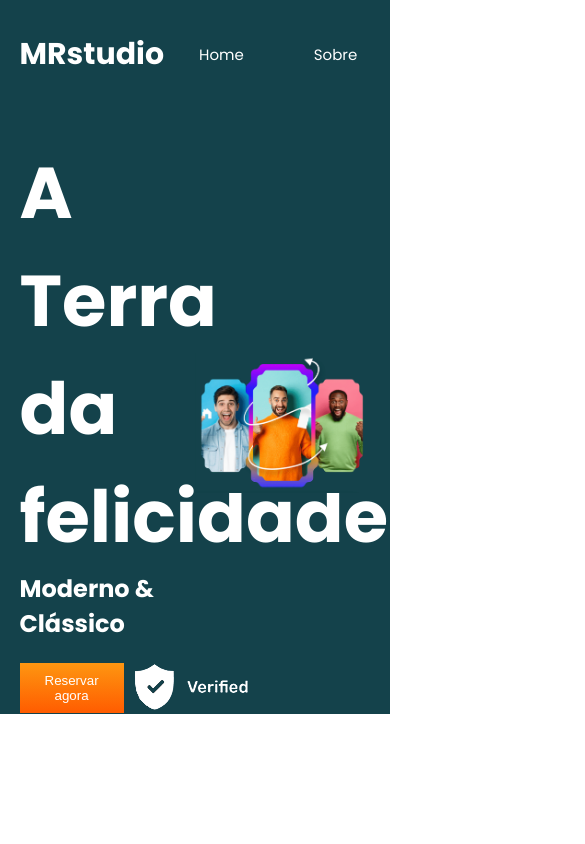
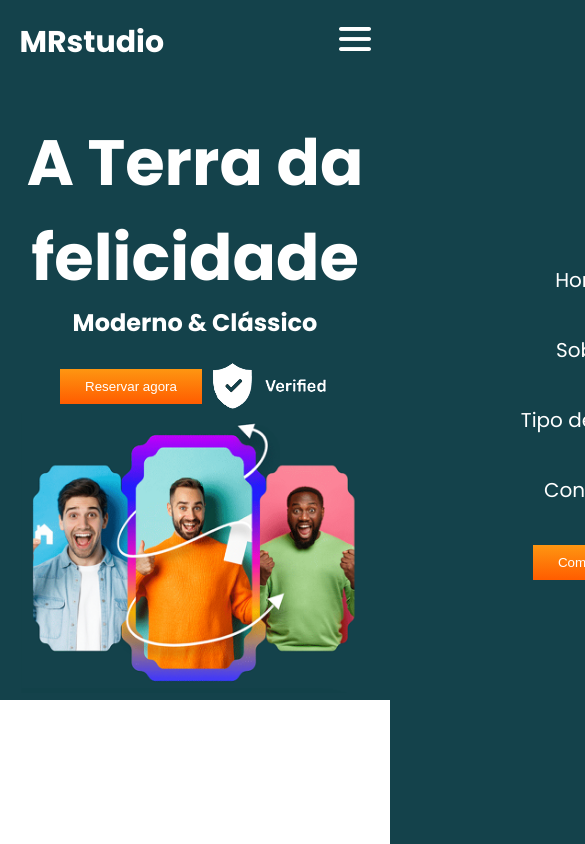
Before and after one commit to Andrlb2k1/Site_responsivo, a plain HTML site: page index.html in a window 390 px wide. Shown: the top 844 px of the page, 585 px wide, since content can reach past the window. Drawn offline with Linux system fonts and the light colour scheme.

Commit message:
responsive menu

```diff
--- a/css/style.css
+++ b/css/style.css
@@ -68,7 +68,7 @@ nav {
 	color: white;
 }
 
-/* Main */
+/* main */
 main .container {
 	display: flex;
 	align-items: center;
@@ -98,3 +98,49 @@ main .container {
 .main-img img {
 	width: 100%;
 }
+
+/* menu icon */
+.menu-icon {
+	display: none;
+	position: relative;
+	z-index: 10;
+}
+
+/* responsivo */
+@media(max-width: 960px) {
+	.menu-icon {
+		display: block;
+	}
+	.ul {
+		position: fixed;
+		background: var(--verde-escuro);
+		top: 0;
+		width: 100%;
+		height: 100%;
+		left: 100%;
+		transition: 0.3s;
+		flex-direction: column;
+		justify-content: center;
+	}
+	.ul li {
+		font-size: 20px;
+		margin: 20px 0;
+	}
+	.ul.ativo {
+		left: 0;
+	}
+	main .container {
+		flex-direction: column;
+	}
+	main .container .main-img,
+	main .container .main-text {
+		width: 100%;
+		text-align: center;
+	}
+	main .container .main-text h1 {
+		font-size: 4rem;
+	}
+	main .container .main-text div {
+		justify-content: center;
+	}
+}
--- a/index.html
+++ b/index.html
@@ -23,6 +23,9 @@
 						<li><a href="#">Contato</a></li>
 						<li><a href="#"><button class="btn-gradiente">Começar</button></a></li>
 					</ul>
+					<div class="menu-icon">
+						<img src="img/menu.png" alt="Ícone de menu">
+					</div>
 				</nav>
 			</div>
 			<!-- end container -->
@@ -52,5 +55,6 @@
 		 </main>
 		 <!-- end main -->
 	</div>
+	<script src="js/main.js"></script>
 </body>
 </html>
--- /dev/null
+++ b/js/main.js
@@ -0,0 +1,14 @@
+var menuIcon = document.querySelector('.menu-icon');
+var ul = document.querySelector('ul');
+
+menuIcon.addEventListener('click', () => {
+
+	if (ul.classList.contains('ativo')) {
+		ul.classList.remove('ativo');
+		document.querySelector('.menu-icon img').src = 'img/menu.png';
+	} else {
+		ul.classList.add('ativo');
+		document.querySelector('.menu-icon img').src = 'img/close.png';
+	}
+
+})
```
